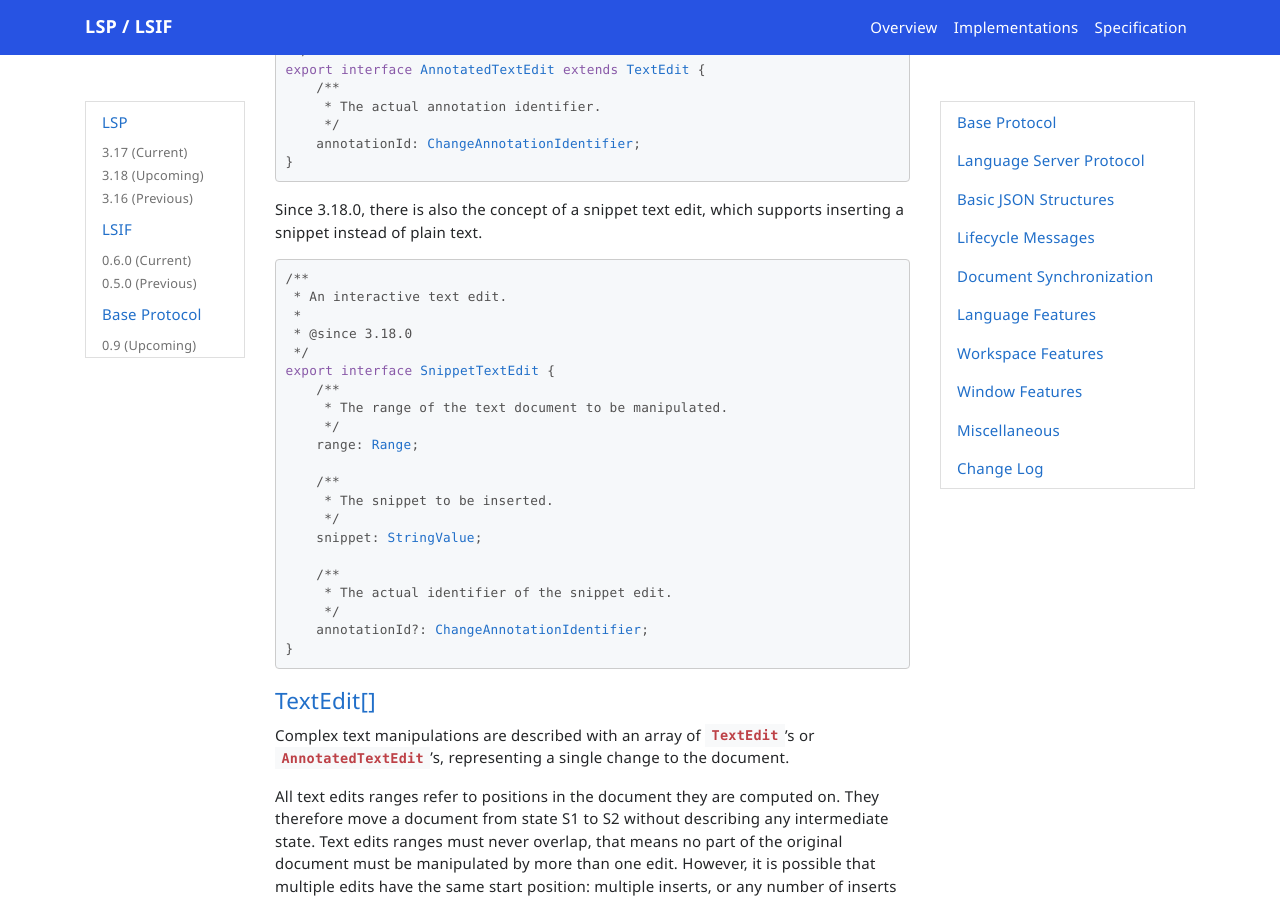
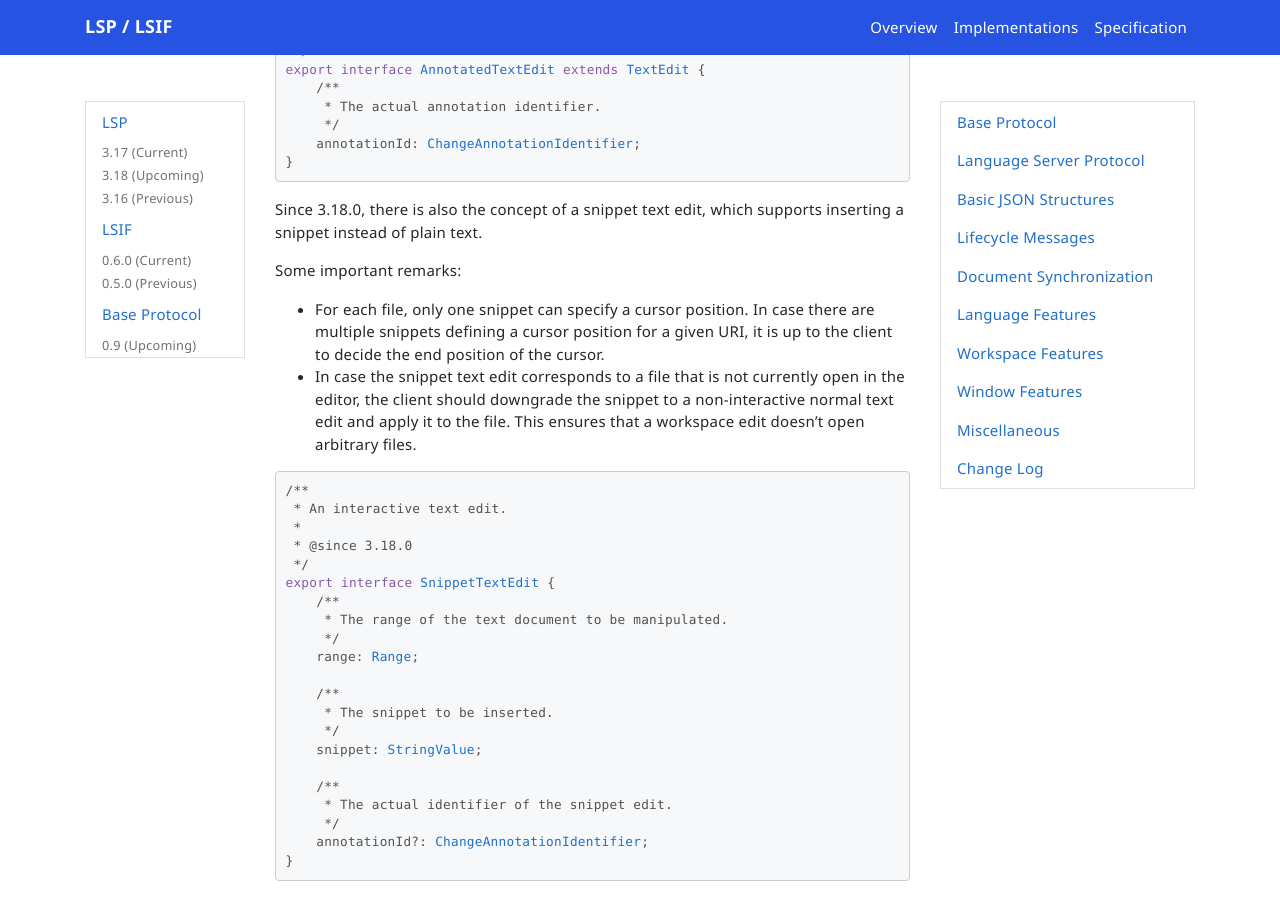
Before and after one commit to microsoft/language-server-protocol, a Jekyll site: the page built from _specifications/lsp/3.18/specification.md, in a window 1280 px wide and 900 px high, scrolled down 22617 px. Built offline with Jekyll 4.4.1, drawn with Linux system fonts in a browser that asks for light colours; nearby versions of some CDN libraries; emoji names are drawn with the system emoji font; comment, search, counter and statistics services are not loaded.

Commit message:
add remarks

````diff
--- a/_specifications/lsp/3.18/types/textEdit.md
+++ b/_specifications/lsp/3.18/types/textEdit.md
@@ -84,6 +84,10 @@
 
 Since 3.18.0, there is also the concept of a snippet text edit, which supports inserting a snippet instead of plain text.
 
+Some important remarks:
+- For each file, only one snippet can specify a cursor position. In case there are multiple snippets defining a cursor position for a given URI, it is up to the client to decide the end position of the cursor.
+- In case the snippet text edit corresponds to a file that is not currently open in the editor, the client should downgrade the snippet to a non-interactive normal text edit and apply it to the file. This ensures that a workspace edit doesn't open arbitrary files.
+
 <div class="anchorHolder"><a href="#snippetTextEdit" name="snippetTextEdit" class="linkableAnchor"></a></div>
 
 ```typescript
````
